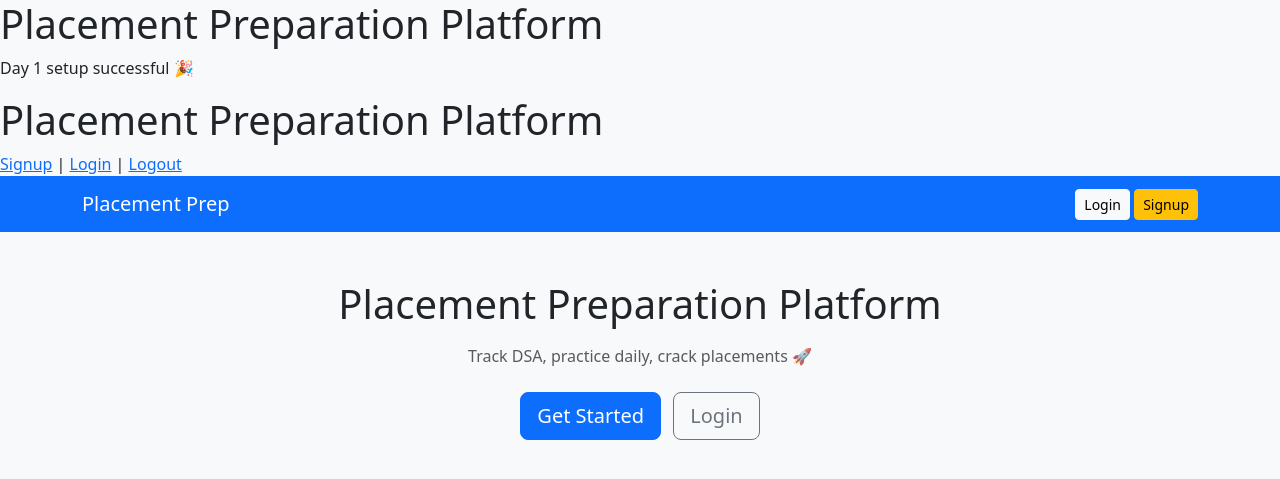
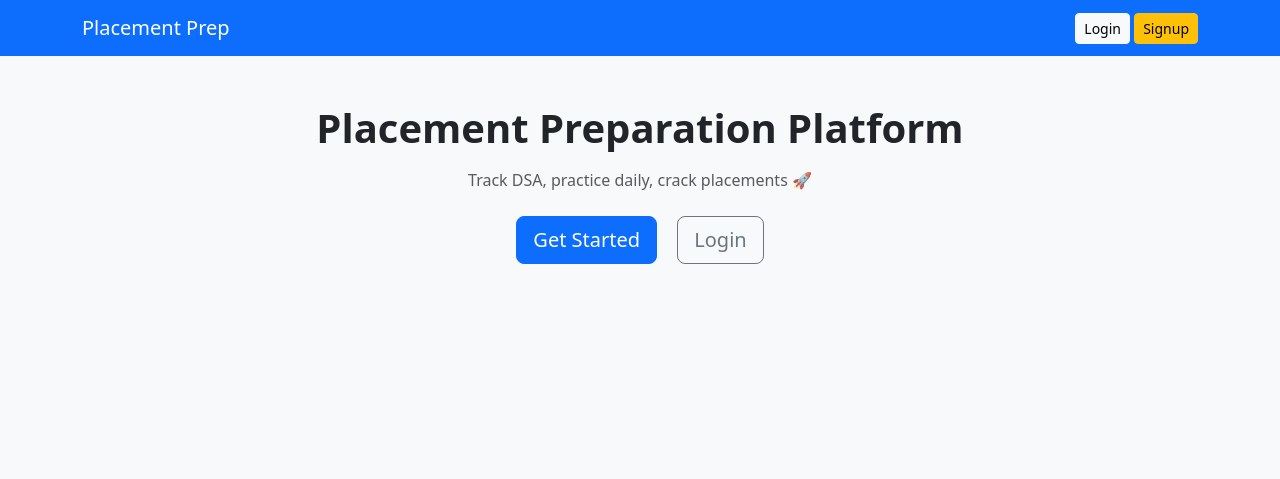
Before and after one commit to Yashaswini-M-4305/placement-preparation-platform, a Flask app: page / in a window 1280 px wide. Shown: the top 479 px of the page. Run offline with Flask 3, Linux system fonts and the light colour scheme.

Commit message:
Correction of UI

```diff
--- a/templates/home.html
+++ b/templates/home.html
@@ -1,31 +1,17 @@
-<!DOCTYPE html>
-<html>
-<head>
-    <title>Placement Prep Platform</title>
-</head>
-<body>
-    <h1>Placement Preparation Platform</h1>
-    <p>Day 1 setup successful 🎉</p>
-    <h1>Placement Preparation Platform</h1>
-<a href="/signup">Signup</a> |
-<a href="/login">Login</a> |
-<a href="/logout">Logout</a>
 {% extends "base.html" %}
 
 {% block title %}Home{% endblock %}
 
 {% block content %}
 <div class="text-center">
-    <h1 class="mb-3">Placement Preparation Platform</h1>
-    <p class="text-muted">Track DSA, practice daily, crack placements 🚀</p>
+    <h1 class="fw-bold">Placement Preparation Platform</h1>
+    <p class="text-muted mt-3">
+        Track DSA, practice daily, crack placements 🚀
+    </p>
 
     <div class="mt-4">
-        <a href="/signup" class="btn btn-primary btn-lg me-2">Get Started</a>
+        <a href="/signup" class="btn btn-primary btn-lg me-3">Get Started</a>
         <a href="/login" class="btn btn-outline-secondary btn-lg">Login</a>
     </div>
 </div>
 {% endblock %}
-
-
-</body>
-</html>
```
Also changed, not shown: templates/login.html (+1 -7 lines).
